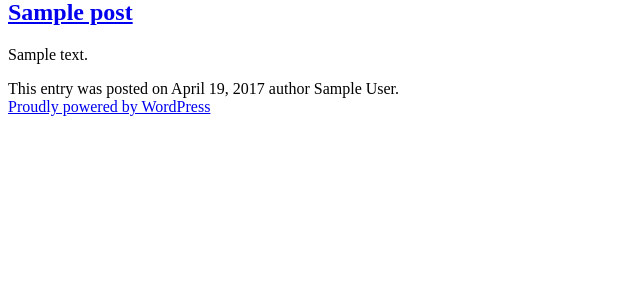
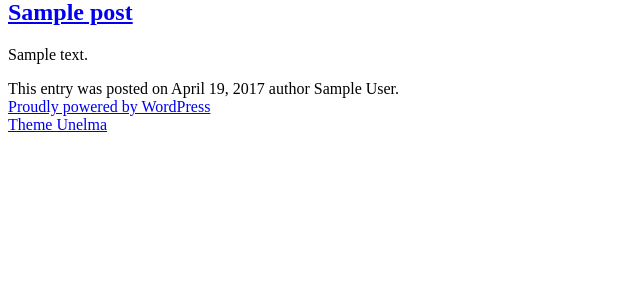
Before and after one commit to anton0380/unelma, a WordPress theme: template index.php in a window 1280 px wide. Shown: the part 137-439 px from the top of the page, without its empty margins (0-640 px from the left). Run offline with PHP 8.4 and a stand-in for WordPress, Linux system fonts and the light colour scheme; the site name, menu and one post (Sample post) are stand-ins, and other content is empty.

Commit message:
delete classes ie7 and ie8, correct footer text

```diff
--- a/footer.php
+++ b/footer.php
@@ -11,7 +11,9 @@
 	<!-- Site footer -->
 	<footer id="colophon" class="site-footer">
 		<div class="site-info">
-			<a href="<?php echo esc_url( __( 'https://wordpress.org/', 'Unelma' ) ); ?>"><?php printf( __( 'Proudly powered by %s', 'Unelma' ), 'WordPress' ); ?></a>
+			<a href="<?php echo esc_url( __( 'https://wordpress.org/', 'unelma' ) ); ?>"><?php printf( __( 'Proudly powered by %s', 'unelma' ), 'WordPress' ); ?></a>
+			</br>
+			<a href="<?php echo esc_url( __( 'http://unelma.ru/', 'unelma' ) ); ?>"><?php echo esc_html( __( 'Theme Unelma' )); ?></a>
 		</div><!-- .site-info -->
 	</footer><!-- #colophon -->
 </div><!-- #page -->
--- a/header.php
+++ b/header.php
@@ -7,18 +7,10 @@
  * @since Unelma 1.0
  */
 ?><!DOCTYPE html>
-<!--[if IE 7]>
-<html class="ie ie7" <?php language_attributes(); ?>>
-<![endif]-->
-<!--[if IE 8]>
-<html class="ie ie8" <?php language_attributes(); ?>>
-<![endif]-->
-<!--[if !(IE 7) | !(IE 8) ]><!-->
 <html <?php language_attributes(); ?>>
-<!--<![endif]-->
 <head>
 	<meta charset="<?php bloginfo( 'charset' ); ?>">
-	   <meta name="viewport" content="width=device-width">
+	<meta name="viewport" content="width=device-width, initial-scale=1.0">
 	<title><?php wp_title( '|', true, 'right' ); ?></title>
 	<link rel="profile" href="http://gmpg.org/xfn/11">
 	<link rel="pingback" href="<?php bloginfo( 'pingback_url' ); ?>">
@@ -34,13 +26,6 @@
 	<header id="masthead" class="site-header" role="banner">
 		<!-- Site name -->
 		<h1 class="site-title"><a href="<?php echo esc_url( home_url( '/' ) ); ?>" rel="home"><?php bloginfo( 'name' ); ?></a></h1>
-
-			<!-- Search form
-			<div id="search-container" class="search-box-wrapper hide">
-				<div class="search-box">
-					<?php get_search_form(); ?>
-				</div>
-			</div>-->
 		<!-- Menu -->
 		<nav id="primary-navigation" class="site-navigation" role="navigation">
 			<?php wp_nav_menu( array( 'theme_location' => 'primary', 'menu_class' => 'nav-menu' ) ); ?>
```
Lines whose indentation alone changed are shown as unchanged.
